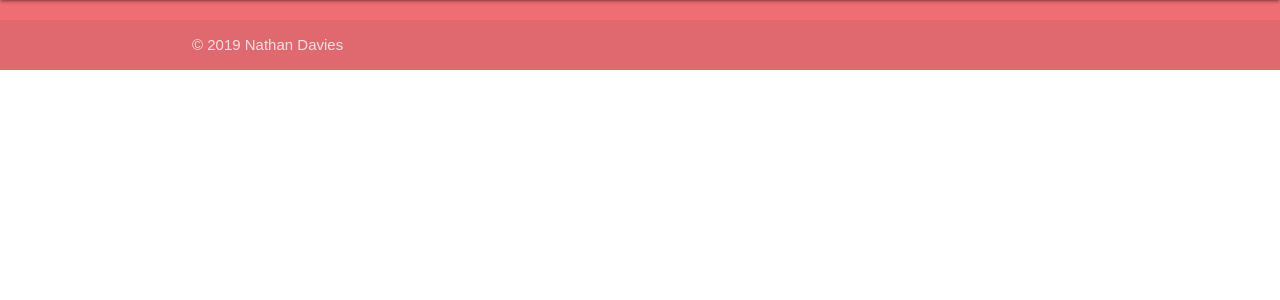
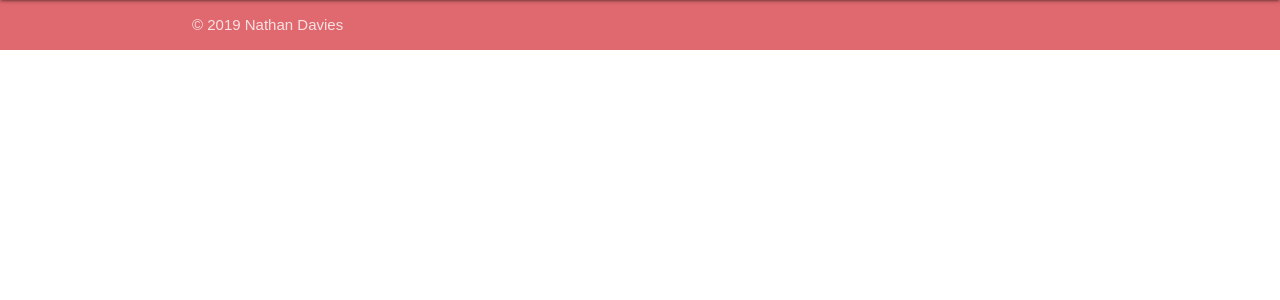
Before and after one commit to njdavies/milestone-project-three, a Flask app: template templates/base.html in a window 1280 px wide. Shown: the part 64-364 px from the top of the page. Run offline with Flask 2, Linux system fonts and the light colour scheme; the template is opened without the code that fills it, so the values that code supplies are empty; some libraries are stand-ins or nearby versions.

```diff
--- a/static/css/style.css
+++ b/static/css/style.css
@@ -8,6 +8,12 @@ body {
 
 .active {
     background-color: rgba(0, 0, 0, 0.1);
+}
+
+/*------------------------------------------Special Padding/Margins/Display*/
+
+.page-footer {
+    padding-top: 0px;
 }
 
 /*------------------------------------------Media Queries*/
```
